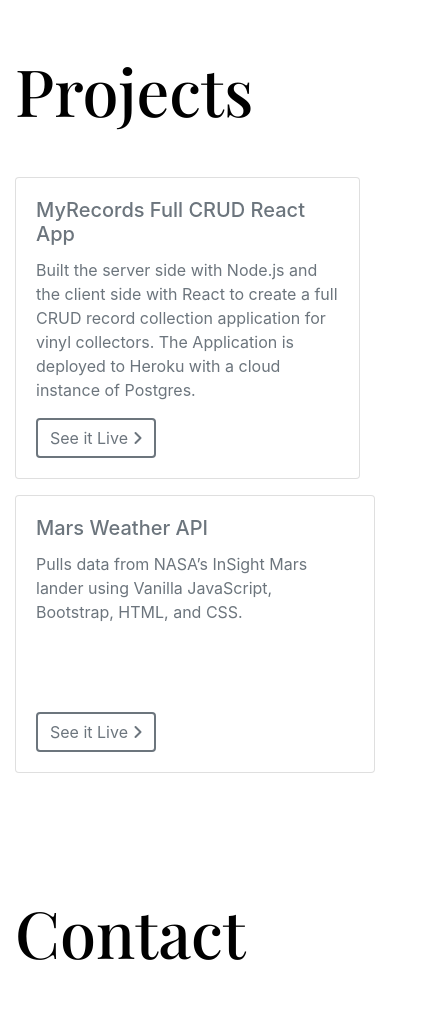
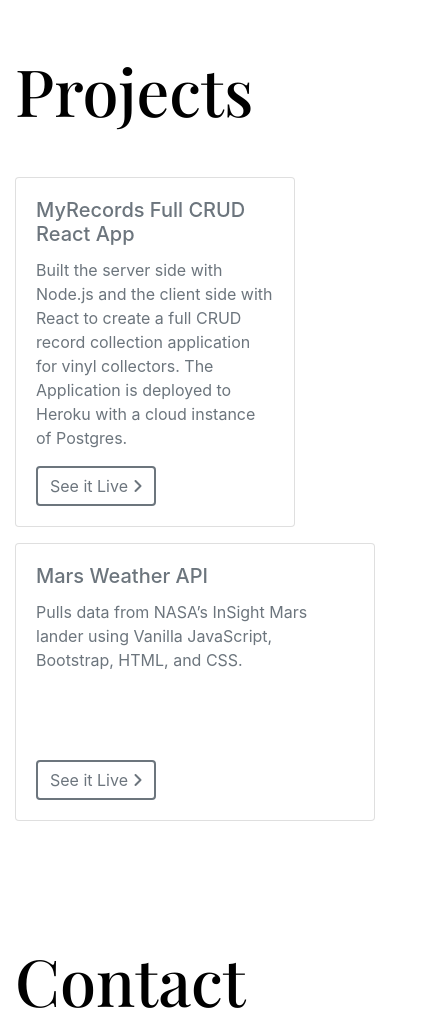
Before and after one commit to Tristanoshier/Tristanoshier.github.io, a plain HTML site: page index.html in a window 390 px wide. Shown: the part 1435-2455 px from the top of the page, 440 px wide, since content can reach past the window. Drawn offline with nearby package versions, Linux system fonts and the light colour scheme.

Commit message:
redesign cards

```diff
--- a/css/main.css
+++ b/css/main.css
@@ -10,3 +10,7 @@
 html {
     scroll-behavior: smooth;
 }
+
+body {
+    overflow: none;
+}
--- a/css/projects.css
+++ b/css/projects.css
@@ -48,7 +48,7 @@
 
 @media (max-width: 576px) {
     .card-body {
-        min-width: 343px;
+        min-width: 100%;
     }
 
 }
```
